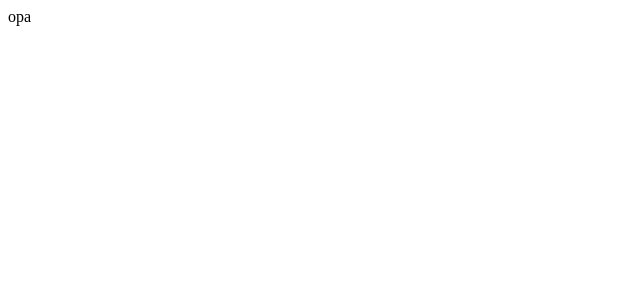
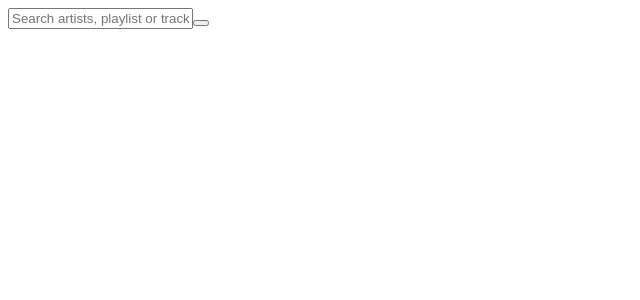
Before and after one commit to brunovdsa/cooked, a React (Create React App) app: page / in a window 1280 px wide. Shown: the top 300 px of the page, without its empty margins (0-640 px from the left). Built offline with nearby package versions, Linux system fonts and the light colour scheme.

Commit message:
Spoonacular search API working properly

```diff
--- a/src/App.tsx
+++ b/src/App.tsx
@@ -1,3 +1,9 @@
+import Main from './pages/main';
+
 export default function App() {
-  return <div className='App'>opa</div>;
+  return (
+    <div className='App'>
+      <Main />
+    </div>
+  );
 }
--- a/src/pages/main/index.tsx
+++ b/src/pages/main/index.tsx
@@ -1,12 +1,41 @@
 import { useState } from 'react';
-import { api, apiKey } from '../../services/api';
+import { API, API_KEY } from '../../services/api';
 
 export default function Main() {
-  const [result, setResult] = useState<any[]>([]);
+  const [recipesData, setRecipesData] = useState([]);
+  const [searchKey, setSearchKey] = useState('');
 
-  const response: any = api.get(`/complexSearch?query=fish&apiKey=${apiKey}`);
+  const search = async (e: any) => {
+    e.preventDefault();
 
-  setResult(response);
-
-  console.log(result);
+    const data: any = await API.get(
+      `/complexSearch?query=${searchKey}&apiKey=${API_KEY}`
+    );
+    setRecipesData(data.data.results);
+  };
+  return (
+    <div>
+      <form onSubmit={search}>
+        <input
+          className='search-input'
+          type='text'
+          placeholder='Search artists, playlist or tracks'
+          onChange={(e) => setSearchKey(e.target.value)}
+        />
+        <button className='btn-submit' type={'submit'}></button>
+      </form>
+      <section className='section-artist'>
+        {recipesData.map((recipe: any) => (
+          <div className='recipe' key={recipe.id}>
+            <div className='recipe-name'>{recipe.title}</div>
+            {recipe.image.length ? (
+              <img width={'50%'} src={recipe.image} alt='' />
+            ) : (
+              <div>No Image</div>
+            )}
+          </div>
+        ))}
+      </section>
+    </div>
+  );
 }
--- a/src/services/api.tsx
+++ b/src/services/api.tsx
@@ -1,7 +1,9 @@
 import axios from 'axios';
 
-export const apiKey = 'fe1c16c2f10d441bb87b9e1ce6ebb677';
+const API_URL = 'https://api.spoonacular.com/recipes';
 
-export const api = axios.create({
-  baseURL: 'https://api.spoonacular.com/recipes',
+export const API_KEY = 'fe1c16c2f10d441bb87b9e1ce6ebb677';
+
+export const API = axios.create({
+  baseURL: API_URL,
 });
```
